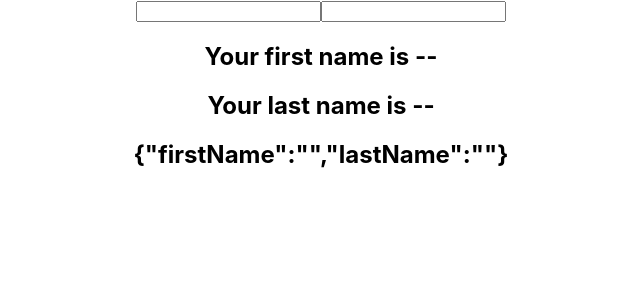
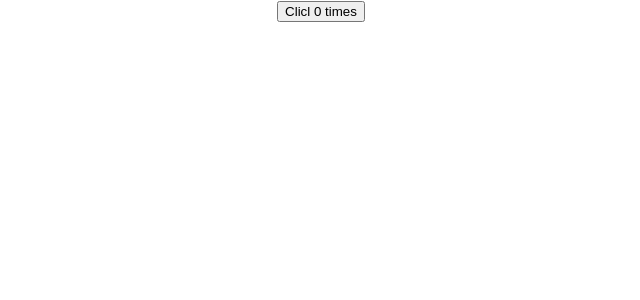
Before and after one commit to tashfeennaveed/React-test-app, a React (Create React App) app: page / in a window 1280 px wide. Shown: the top 300 px of the page, without its empty margins (319-959 px from the left). Built offline with nearby package versions, Linux system fonts and the light colour scheme.

Commit message:
useEFFECT start

```diff
--- a/src/App.js
+++ b/src/App.js
@@ -1,8 +1,7 @@
 
 
 import './App.css';
-import HookCounter3 from './components/HookCounter3';
-import HookCounter4 from './components/HookCounter4';
+import UseEFFECT from './components/UseEFFECT';
 //import { UserProvider } from './components/UserContext';
 // import {Greet} from './components/Greet';
 //import StyleSheet from './components/StyleSheet';
@@ -17,7 +16,7 @@
   return (
     <div className="App">
       {/* <Navbar/> */}
-      <HookCounter3/>
+      <UseEFFECT></UseEFFECT>
 
 
 
--- /dev/null
+++ b/src/components/UseEFFECT.js
@@ -0,0 +1,20 @@
+import React, {useState , useEffect} from 'react'
+
+function UseEFFECT() {
+
+    const [count , setCount] = useState(0)
+
+    useEffect(
+        ()=>{
+            document.title = `You Clicked ${count} times`
+        }
+
+    )
+    return (
+        <div>
+            <button onClick={()=> setCount(count + 1)} >Clicl {count} times</button>
+        </div>
+    )
+}
+
+export default UseEFFECT
```
